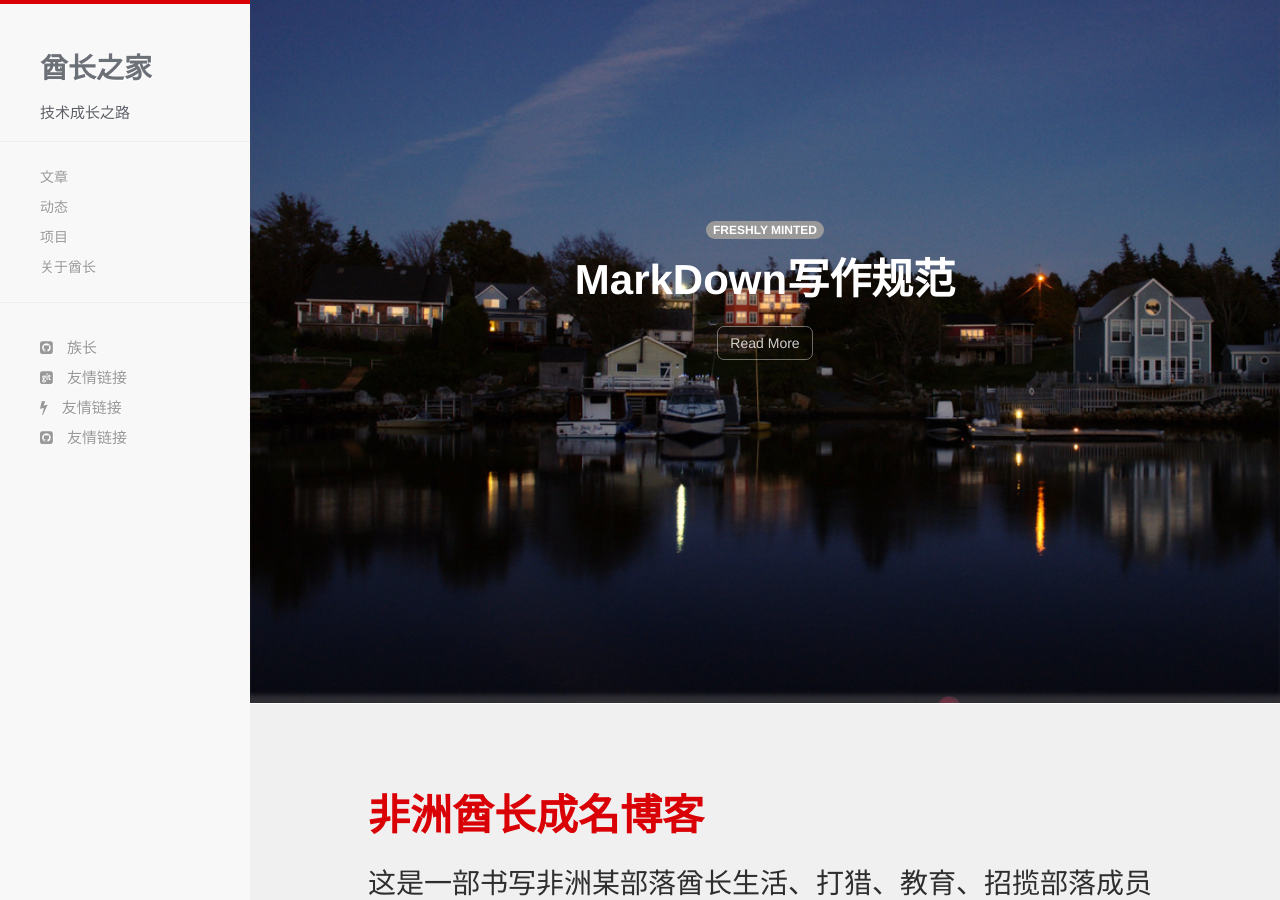
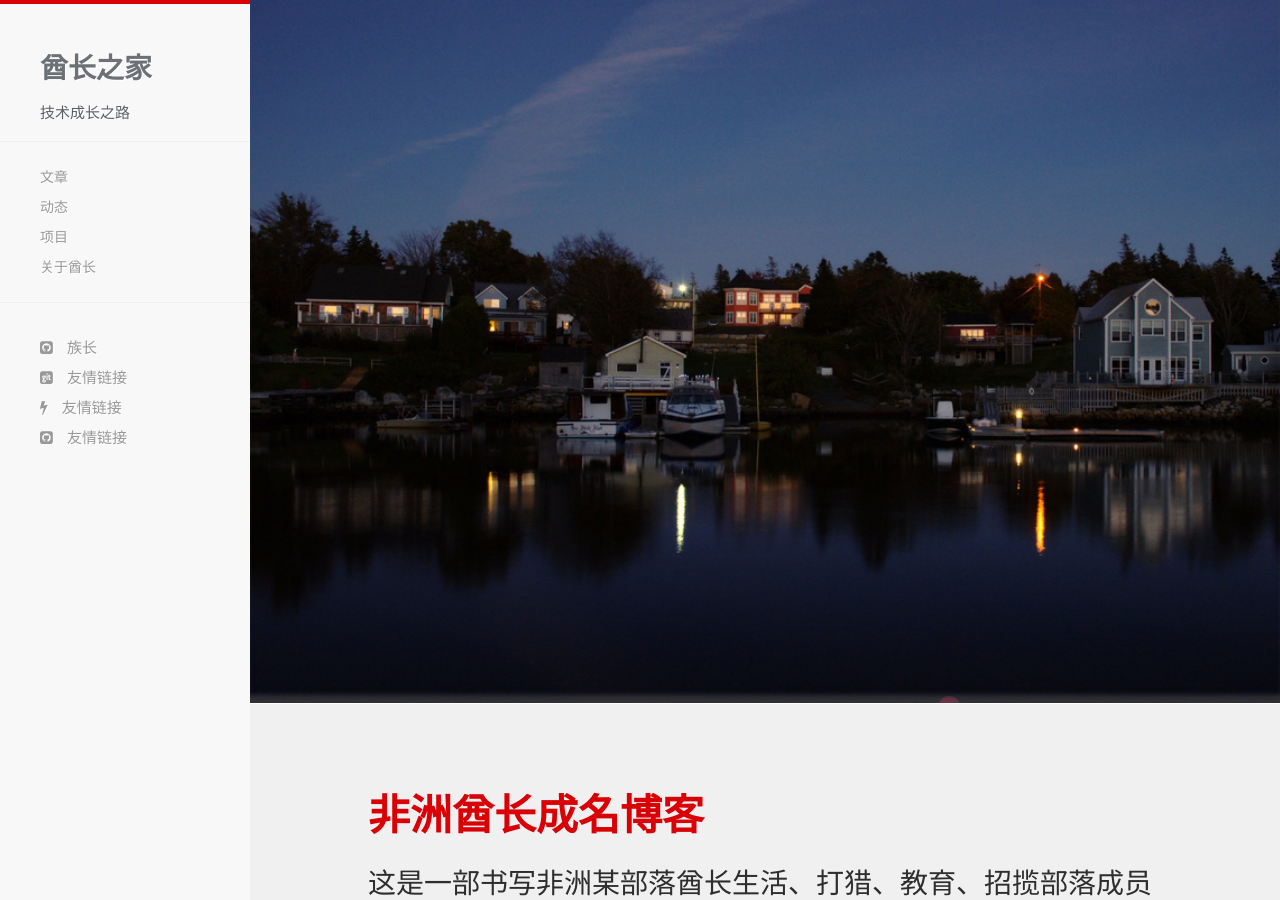
Before and after one commit to big-chief/big-chief.github.io, a Jekyll site: the page built from index.html, in a window 1280 px wide and 900 px high. Built offline with Jekyll 4.4.1, drawn with Linux system fonts in a browser that asks for light colours; Markdown is read by kramdown in place of the engine named in the settings.

Commit message:
主页修改

```diff
--- a/_includes/showcase.html
+++ b/_includes/showcase.html
@@ -5,7 +5,7 @@
     <div class="showcase-wrapper sticky">
       <div class="showcase-text">
           {% for post in site.posts limit: 1 %}
-          <span class="badge lazy"><smaller>FRESHLY MINTED</smaller></span><br>{{ post.title }}<br><a href="{{ site.baseurl }}{{ post.url }}"><button type="button" class="btn btn-default showcase-button">Read More</button></a>
+          <!--<span class="badge lazy"><smaller>FRESHLY MINTED</smaller></span><br>{{ post.title }}<br><a href="{{ site.baseurl }}{{ post.url }}"><button type="button" class="btn btn-default showcase-button">Read More</button></a>-->
           {% endfor %}
       </div>
     </div>
```
